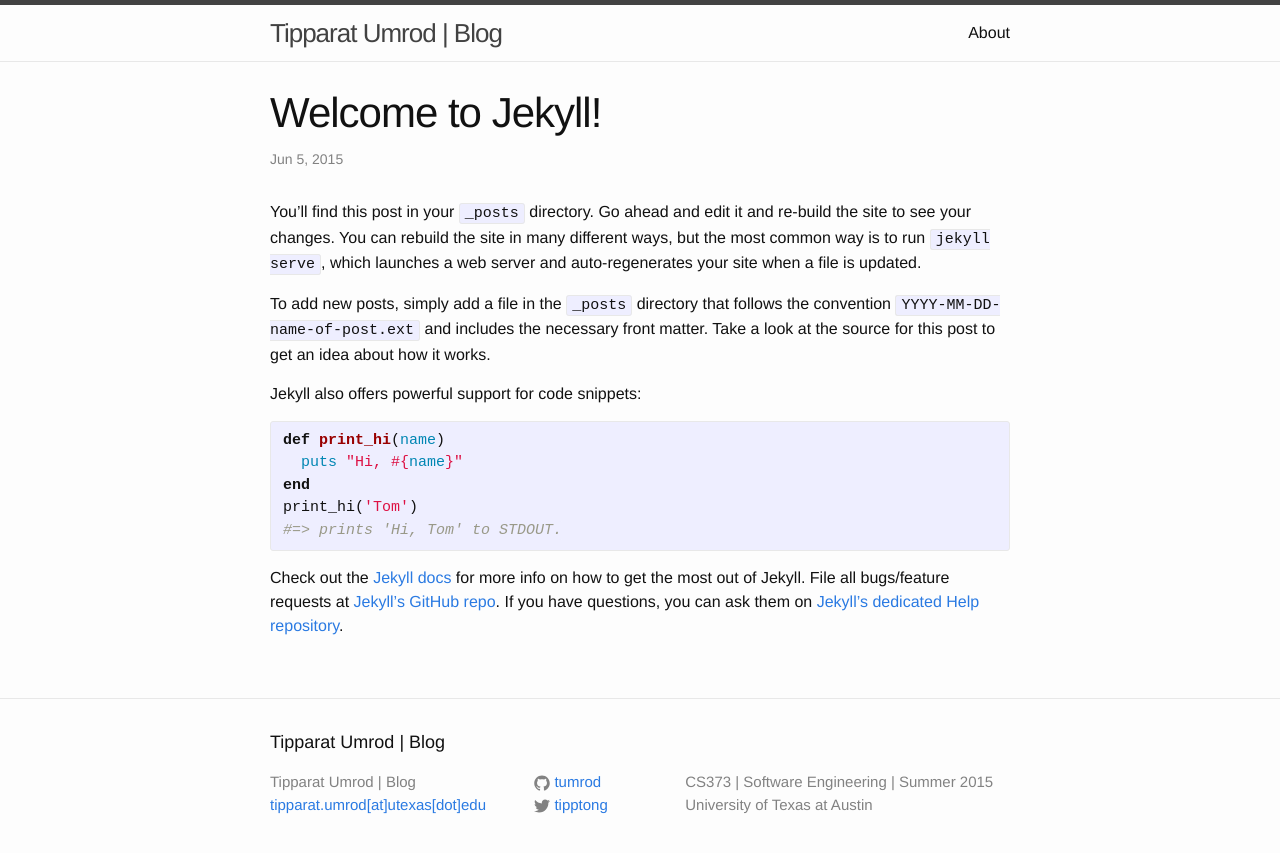
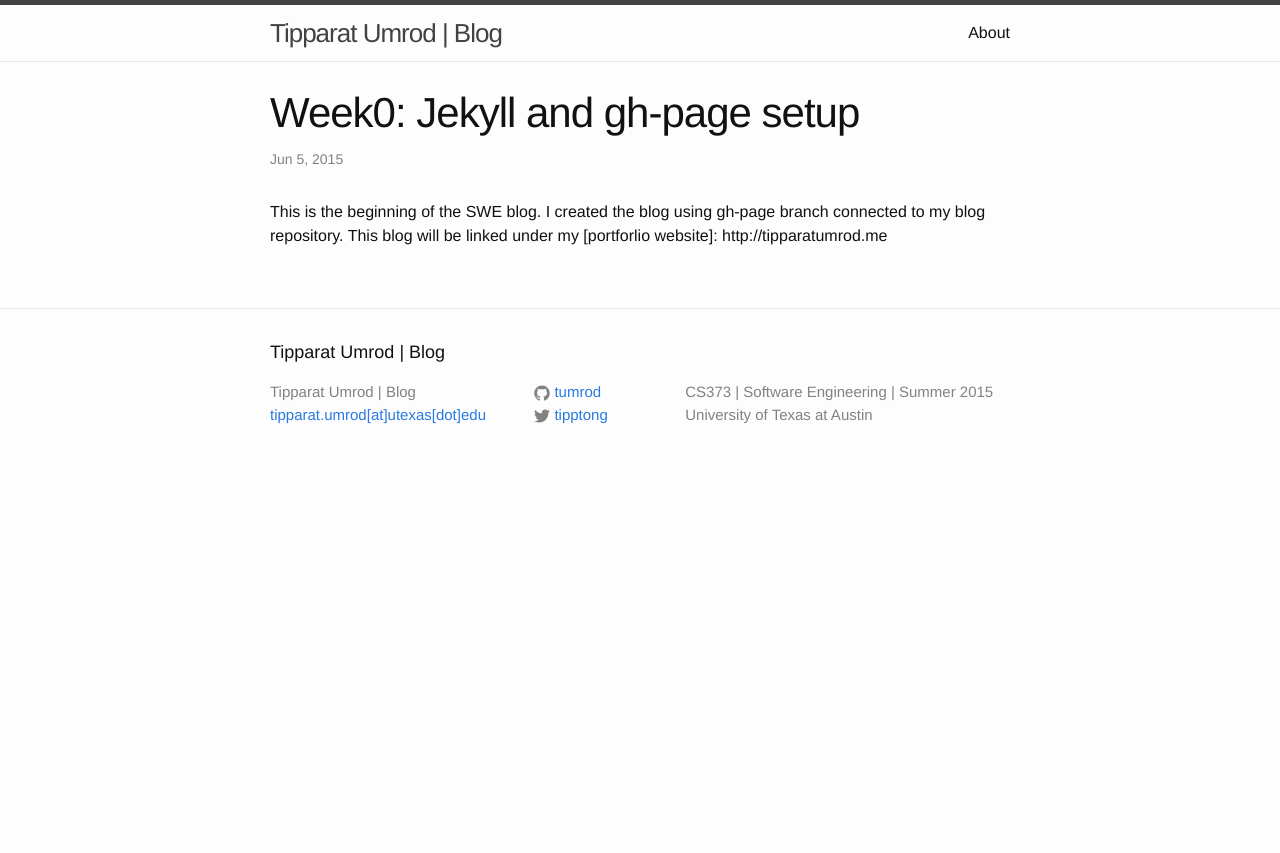
Before and after one commit to tumrod/blog, a Jekyll site: the page built from _posts/2015-06-05-welcome-to-jekyll.markdown, in a window 1280 px wide. Shown: the top 853 px of the page. Built offline with Jekyll 4.4.1, drawn with Linux system fonts in a browser that asks for light colours.

Commit message:
add about and modify the post

```diff
--- a/_posts/2015-06-05-welcome-to-jekyll.markdown
+++ b/_posts/2015-06-05-welcome-to-jekyll.markdown
@@ -1,25 +1,8 @@
 ---
 layout: post
-title:  "Welcome to Jekyll!"
+title:  "Week0: Jekyll and gh-page setup"
 date:   2015-06-05 16:37:16
 categories: jekyll update
 ---
-You’ll find this post in your `_posts` directory. Go ahead and edit it and re-build the site to see your changes. You can rebuild the site in many different ways, but the most common way is to run `jekyll serve`, which launches a web server and auto-regenerates your site when a file is updated.
 
-To add new posts, simply add a file in the `_posts` directory that follows the convention `YYYY-MM-DD-name-of-post.ext` and includes the necessary front matter. Take a look at the source for this post to get an idea about how it works.
-
-Jekyll also offers powerful support for code snippets:
-
-{% highlight ruby %}
-def print_hi(name)
-  puts "Hi, #{name}"
-end
-print_hi('Tom')
-#=> prints 'Hi, Tom' to STDOUT.
-{% endhighlight %}
-
-Check out the [Jekyll docs][jekyll] for more info on how to get the most out of Jekyll. File all bugs/feature requests at [Jekyll’s GitHub repo][jekyll-gh]. If you have questions, you can ask them on [Jekyll’s dedicated Help repository][jekyll-help].
-
-[jekyll]:      http://jekyllrb.com
-[jekyll-gh]:   https://github.com/jekyll/jekyll
-[jekyll-help]: https://github.com/jekyll/jekyll-help
+This is the beginning of the SWE blog. I created the blog using gh-page branch connected to my blog repository. This blog will be linked under my [portforlio website]: http://tipparatumrod.me
```
Also changed, not shown: about.md (+1 -5 lines).
